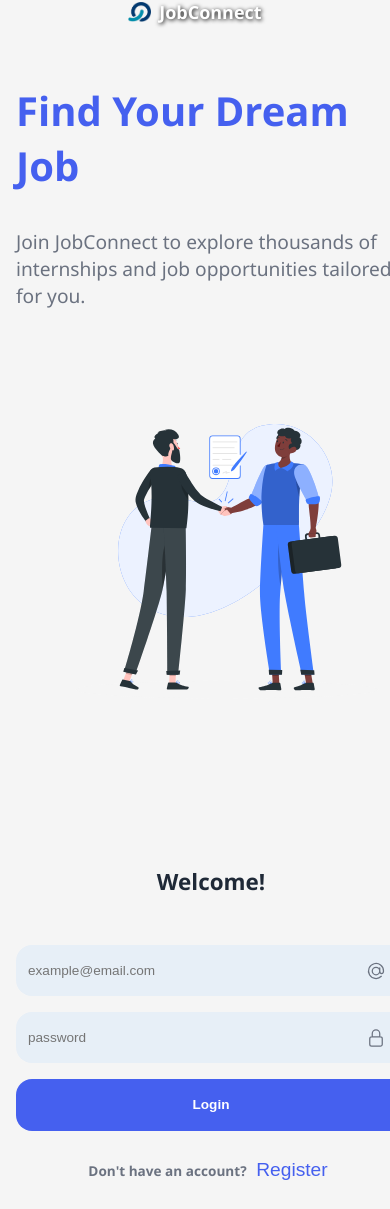
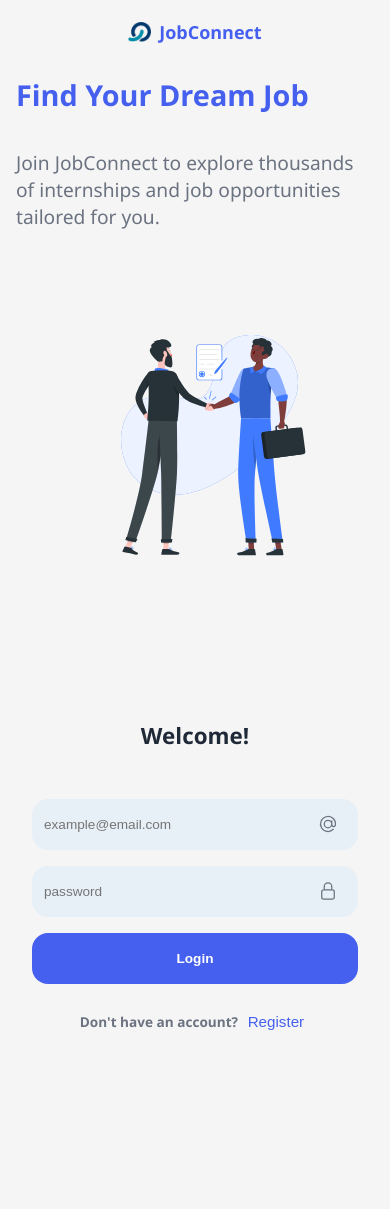
Before and after one commit to MazenMDev/internship-job-portal, a PHP site: page /pages/login.html in a window 390 px wide; the page is wider, and only the part inside the window is pictured. After the commit the page ends 1030 px from the top of that part, so only its background shows below. Run offline with PHP 8.4, Linux system fonts and the light colour scheme.

Commit message:
finish login css

```diff
--- a/assets/css/login.css
+++ b/assets/css/login.css
@@ -16,7 +16,7 @@ body {
   display: flex;
   align-items: center;
   padding-left: 50px;
-  color:white;
+  color: var(--primary-color);
   font-weight: 600;
 }
 
@@ -24,7 +24,6 @@ body {
   font-size: 24px;
   margin:0;
   padding:0;
-  text-shadow: 1px 1px 4px rgba(0,0,0,1);
 }
 
 .container {
@@ -219,16 +218,19 @@ h1 {
   body {
     flex-direction: column;
     font-size: 15px;
-    overflow-y: auto;
+    overflow-x: hidden;
+    min-width: 0;
   }
 
   .logoContainer {
     position: relative;
-    top: 0;
+    top: 20px;
     left: 0;
-    padding-left: 0;
+    padding: 0;
     margin-bottom: 1rem;
     justify-content: center;
+    width: 100%;
+    text-align: center;
   }
 
   .logoContainer h1 {
@@ -241,21 +243,35 @@ h1 {
     margin: 0;
     height: auto;
     padding: 1rem;
+    box-sizing: border-box;
   }
 
   .innerCont {
+    width: 100%;
+    max-width: 100%;
     align-items: flex-start;
     text-align: left;
-    max-width: 100%;
+  }
+  .innerCont h1{
+    font-size: 1.8rem;
   }
 
   .innerCont h1,
   .innerCont p {
     text-align: left;
+    word-wrap: break-word;
   }
 
   .svg-container {
     margin-top: 1rem;
+    width: 100%;
+    display: flex;
+    justify-content: center;
+  }
+
+  .svg-container img {
+    max-width: 90%;
+    height: auto;
   }
 
   .separator {
@@ -274,6 +290,7 @@ h1 {
     display: flex;
     flex-direction: column;
     align-items: center;
+    box-sizing: border-box;
   }
 
   form {
@@ -281,19 +298,27 @@ h1 {
     max-width: 100%;
     padding: 1rem;
     gap: 1rem;
+    box-sizing: border-box;
   }
 
   .holder,
   .submit {
     font-size: 1rem;
     height: 3.2rem;
+    width: 100%;
+    box-sizing: border-box;
   }
 
   #changePage {
     font-size: 0.95rem;
     text-align: center;
   }
+
+  #changePage button {
+    font-size: 0.95rem;
+  }
 }
+
 
 
 
```
